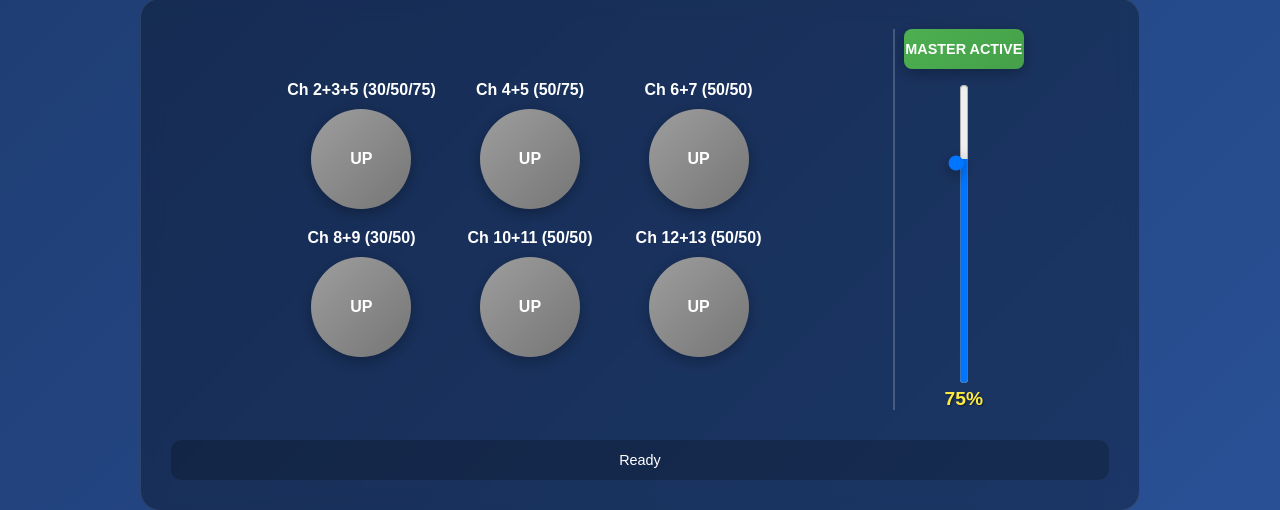
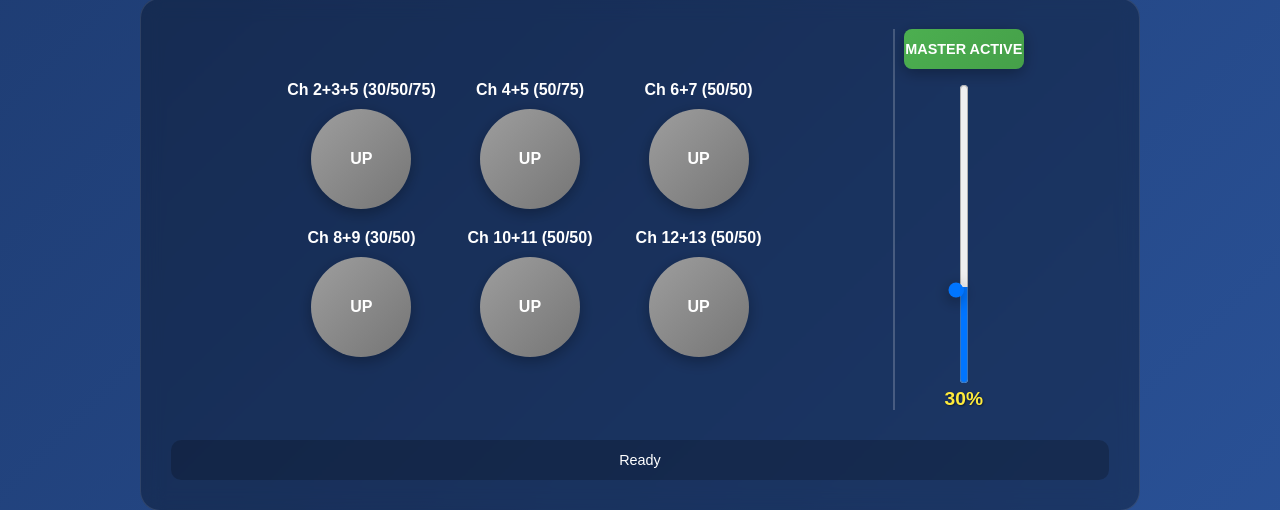
Before and after one commit to picxenk/OSCMixerController, a website: page public/index.html in a window 1280 px wide. Shown: the part 146-656 px from the top of the page. Drawn offline with Linux system fonts and the light colour scheme.

Commit message:
fix default master volume

```diff
--- a/public/index.html
+++ b/public/index.html
@@ -446,8 +446,8 @@
                     <button id="muteButton" class="master-mute-button">Master Active</button>
                     <div class="slider-container">
                         <input type="range" id="volumeSlider" class="volume-slider"
-                               min="0" max="1" step="0.01" value="0.75">
-                        <div class="volume-value" id="volumeValue">75%</div>
+                               min="0" max="1" step="0.01" value="0.30">
+                        <div class="volume-value" id="volumeValue">30%</div>
                     </div>
                 </div>
             </div>
```
